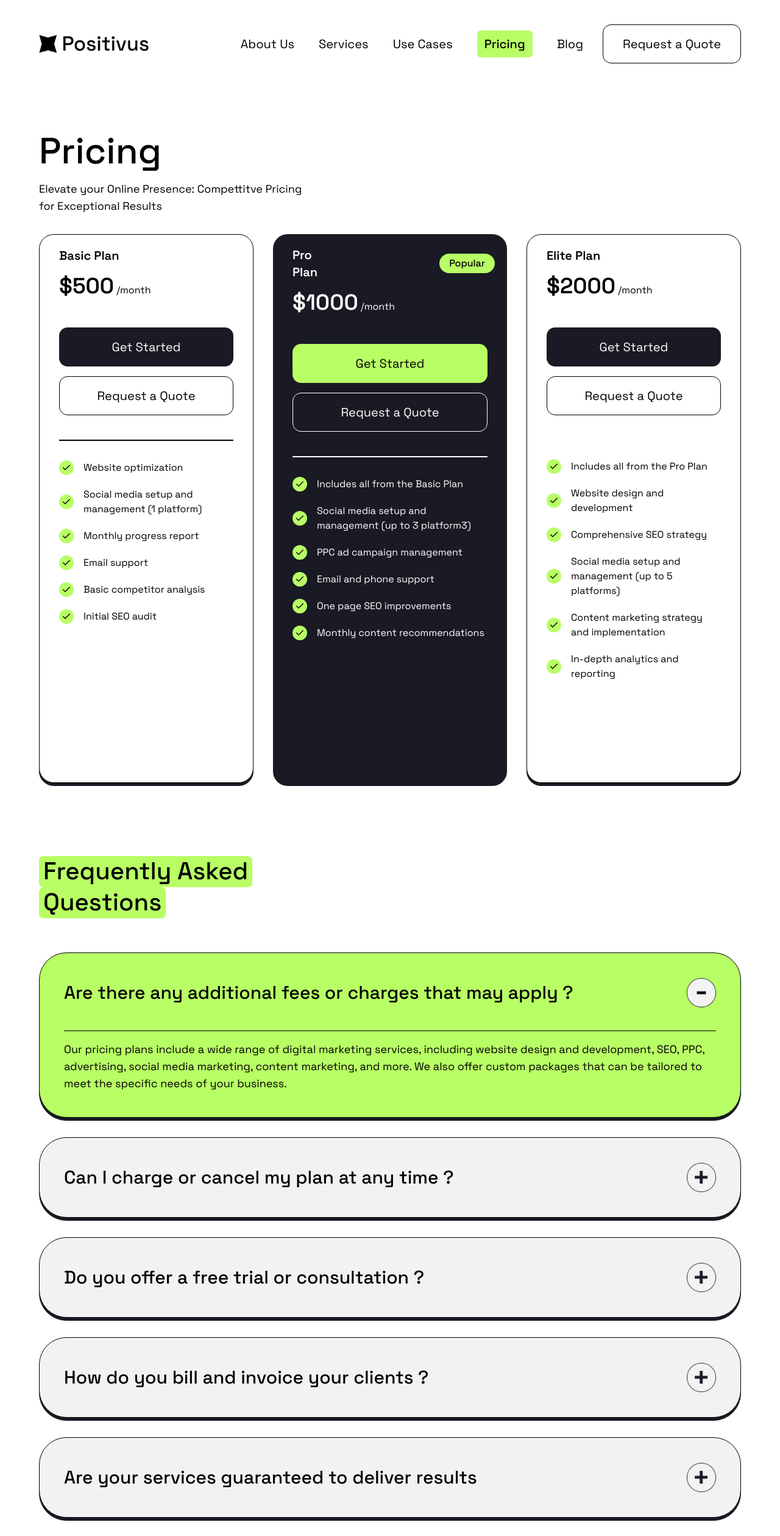
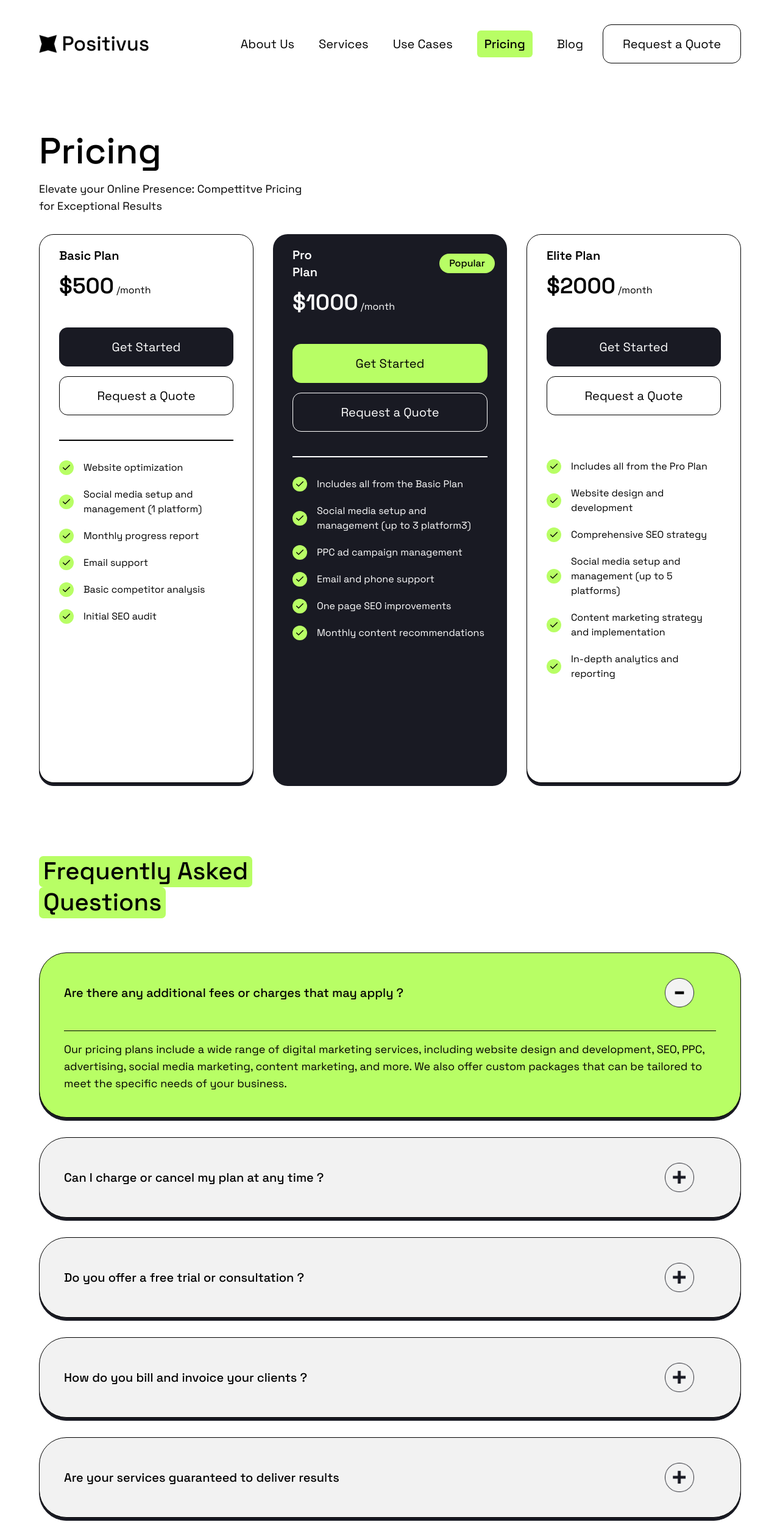
Before and after one commit to hervezossou/positivus-site, a Next.js app: page /pricing in a window 1280 px wide. Shown: the top 2519 px of the page at 61% size. Built offline with nearby package versions, Linux system fonts and the light colour scheme.

Commit message:
feat(ui): add smooth transitions for navbar and disclosure items

```diff
--- a/app/components/layout/NavBar.tsx
+++ b/app/components/layout/NavBar.tsx
@@ -14,7 +14,7 @@ export const NavBar = () => {
     const pathname = usePathname();
 
     return (
-        <header className="sticky top-0 left-0 bg-white z-50 flex items-center py-4 lg:py-10">
+        <header className="flex items-center py-4 lg:py-10">
             <div className="w-full flex items-center justify-between gap-x-10">
                 <Link href="/">
                     <Image src="/logo-dark.png" alt="logo" width={180} height={29} />
--- a/app/components/pricing/ui/DisclosureItem.tsx
+++ b/app/components/pricing/ui/DisclosureItem.tsx
@@ -3,7 +3,6 @@
 import Image from "next/image";
 import { Typography } from "../../common/Typography";
 import { motion, AnimatePresence } from "motion/react";
-import { useMediaQuery } from "components/app/lib/hooks";
 
 interface AccordeonItemProps {
     isOpen: boolean;
@@ -15,15 +14,14 @@ interface AccordeonItemProps {
 }
 
 export const DisclosureItem = ({ isOpen = false, data, onToggle }: AccordeonItemProps) => {
-    const isMobile = useMediaQuery('max-width: 768px');
     return(
         <div className={`${isOpen ? "bg-lime" : "bg-cloud"} w-full flex flex-col gap-[30px] px-6 py-8 md:px-10 md:py-[41px] rounded-45 border [filter:drop-shadow(0px_5px_0px_#191A23)]`}>
-            <div className="flex items-center justify-between">
-                <Typography variant={`${isMobile ? "h4" : "h3"}`}>
+            <div className="flex items-center justify-between gap-x-4">
+                <h4 className="text-lg md:text-xl font-medium text-black">
                     {data.question}
-                </Typography>
+                </h4>
                 <motion.div
-                    className="flex items-center justify-center"
+                    className="flex items-center justify-center w-[120px]"
                     animate={{ rotate: isOpen ? 180 : 0 }}
                     transition={{ duration: 0.3, ease: "easeInOut" }}
                 >
@@ -33,7 +31,7 @@ export const DisclosureItem = ({ isOpen = false, data, onToggle }: AccordeonItem
                             width={58}
                             height={58}
                             alt="minus icon"
-                            className="size-12 text-white hover:cursor-pointer"
+                            className="size-12 text-white object-cover hover:cursor-pointer"
                             onClick={onToggle}
                         /> :
                         <Image
@@ -41,7 +39,7 @@ export const DisclosureItem = ({ isOpen = false, data, onToggle }: AccordeonItem
                             width={58}
                             height={58}
                             alt="plus icon"
-                            className="size-12 text-white hover:cursor-pointer"
+                            className="size-12 text-white object-cover hover:cursor-pointer"
                             onClick={onToggle}
                         />
                     }
```
